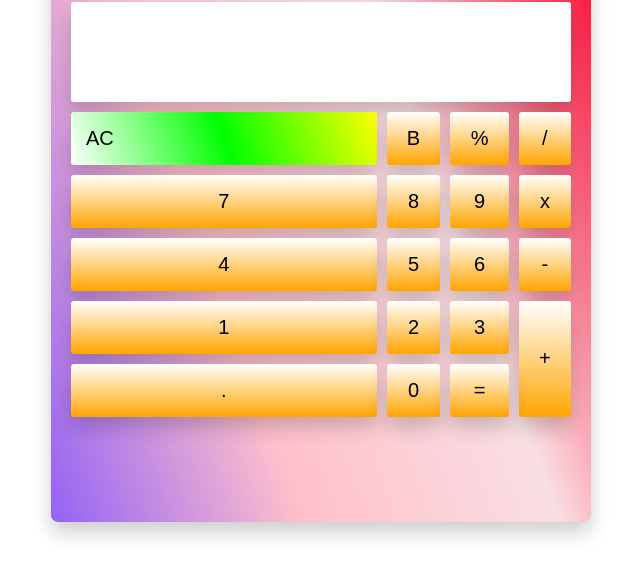
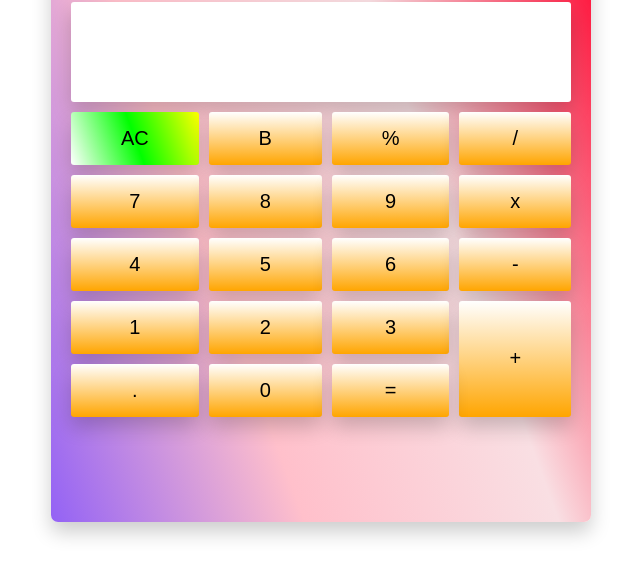
Before and after one commit to santhoshkumar43/calculator, a plain HTML site: page index.html in a window 1280 px wide. Shown: the part 146-724 px from the top of the page, without its empty margins (319-959 px from the left). Drawn offline with Linux system fonts and the light colour scheme.

Commit message:
Update index.html

```diff
--- a/index.html
+++ b/index.html
@@ -41,7 +41,7 @@
         </div>
         <div class="keys">
 
-            <input style="background-image: linear-gradient(70deg,white, rgb(0, 255, 0) ,yellow); type="button" value="AC" onclick="clr(' ')">
+            <input style="background-image: linear-gradient(70deg,white, rgb(0, 255, 0) ,yellow);" type="button" value="AC" onclick="clr(' ')">
             <input type="button" value="B" onclick="back()">
             <input type="button" value="%" onclick="store('%')">
             <input style="background-color: white;" type="button" value="/" onclick="store('/')">
```
